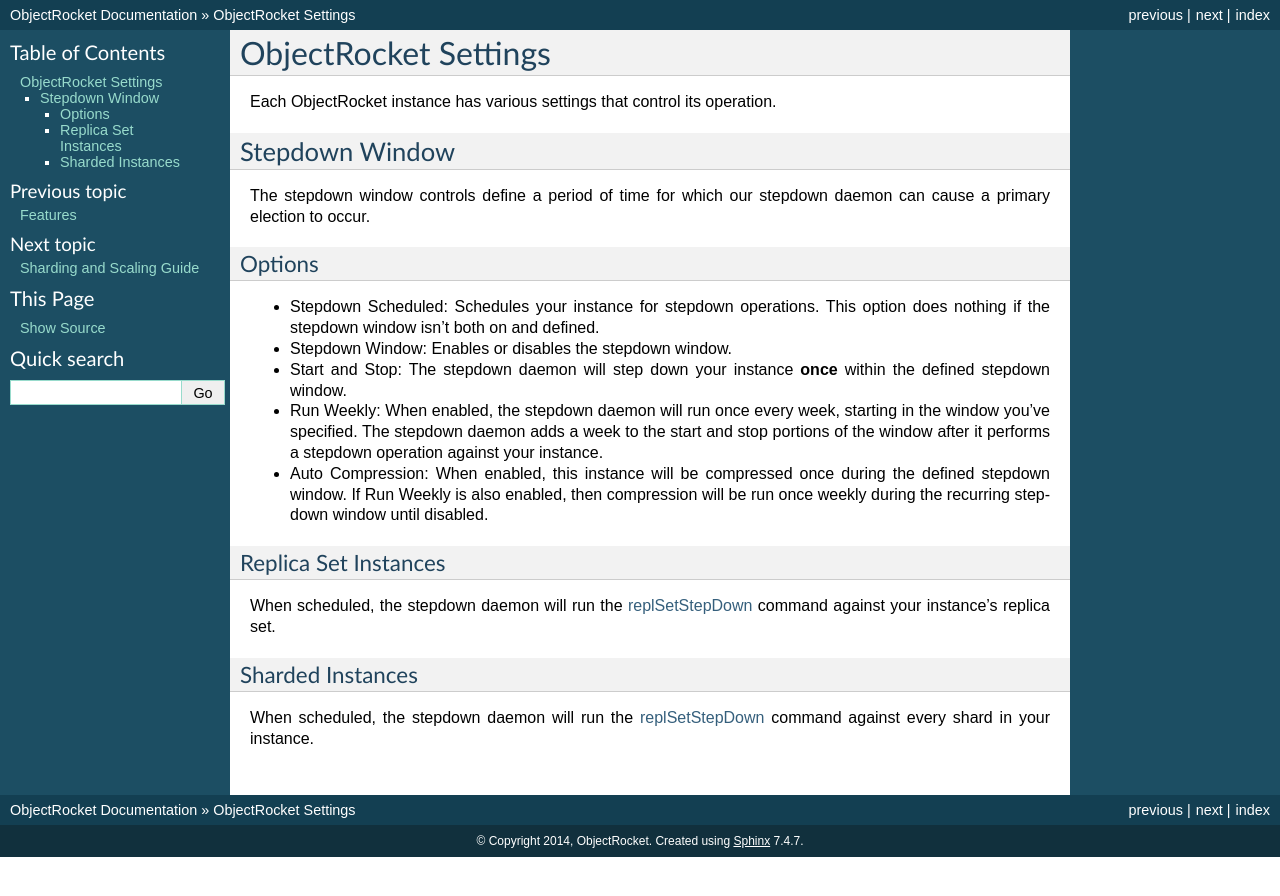
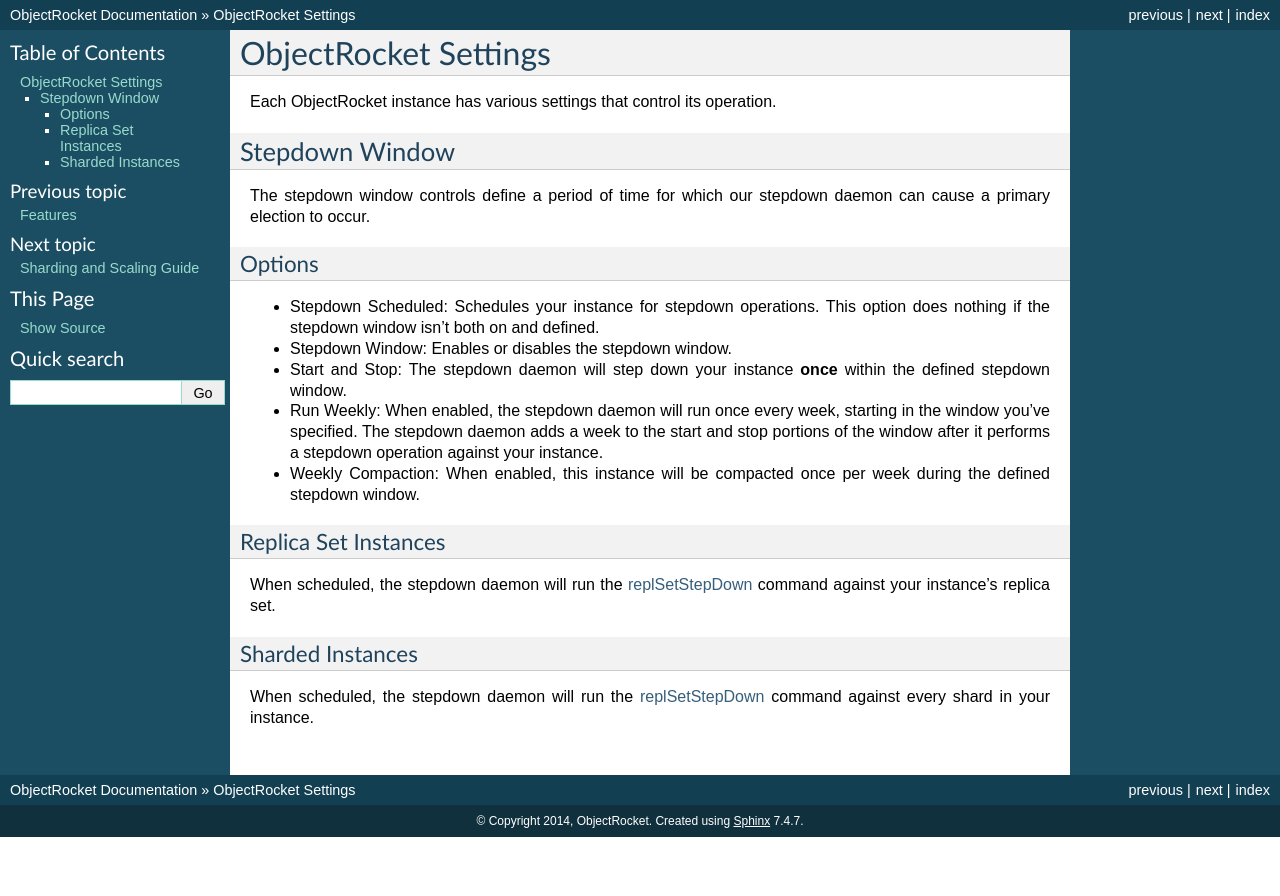
Before and after one commit to zcorleissen/documentation, a Sphinx documentation site: the page built from source/settings_guide.rst, in a window 1280 px wide. Shown: the top 896 px of the page. Built offline with Sphinx 7.4.7, drawn with Linux system fonts in a browser that asks for light colours.

Commit message:
Made changes to docs for compression.

```diff
--- a/source/settings_guide.rst
+++ b/source/settings_guide.rst
@@ -23,9 +23,8 @@
   starting in the window you've specified. The stepdown daemon adds a week to
   the start and stop portions of the window after it performs a stepdown
   operation against your instance.
-* Auto Compression: When enabled, this instance will be compressed once during
-  the defined stepdown window. If Run Weekly is also enabled, then compression
-  will be run once weekly during the recurring stepdown window until disabled.
+* Weekly Compaction: When enabled, this instance will be compacted once per
+  week during the defined stepdown window.
 
 
 Replica Set Instances
```
